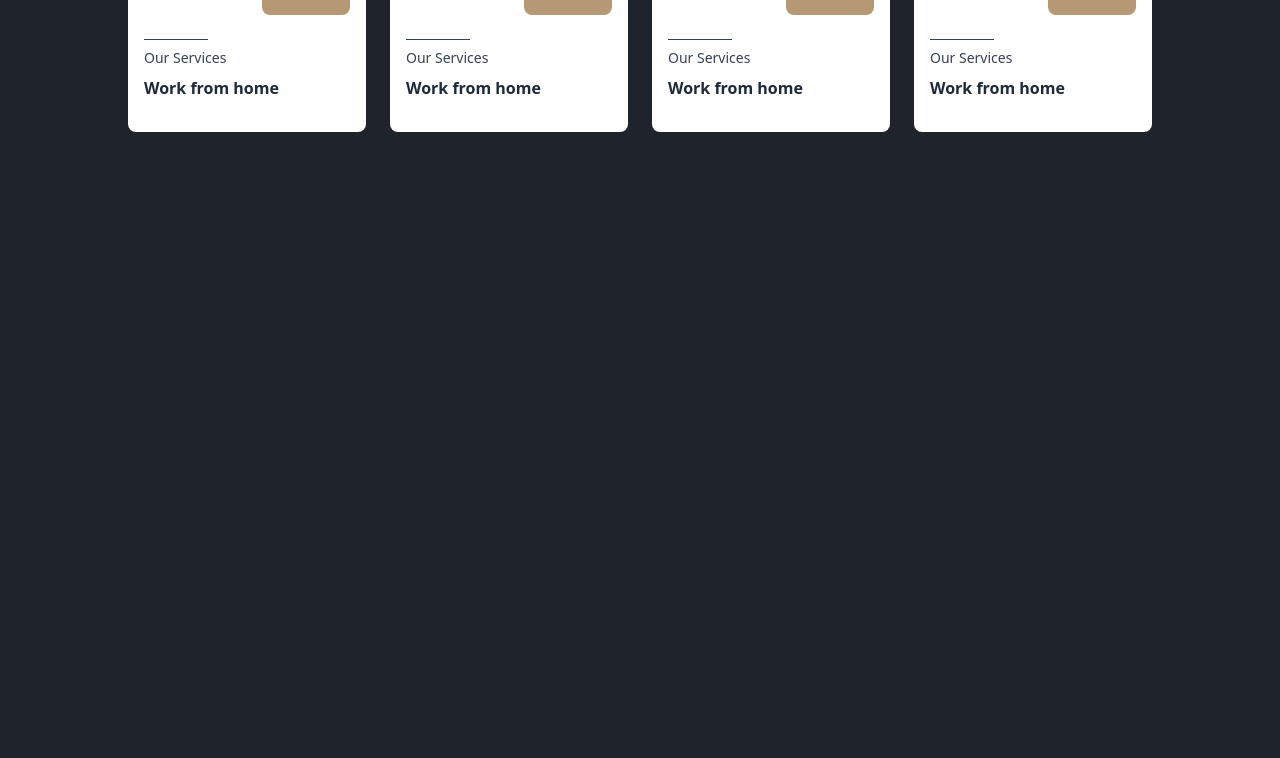
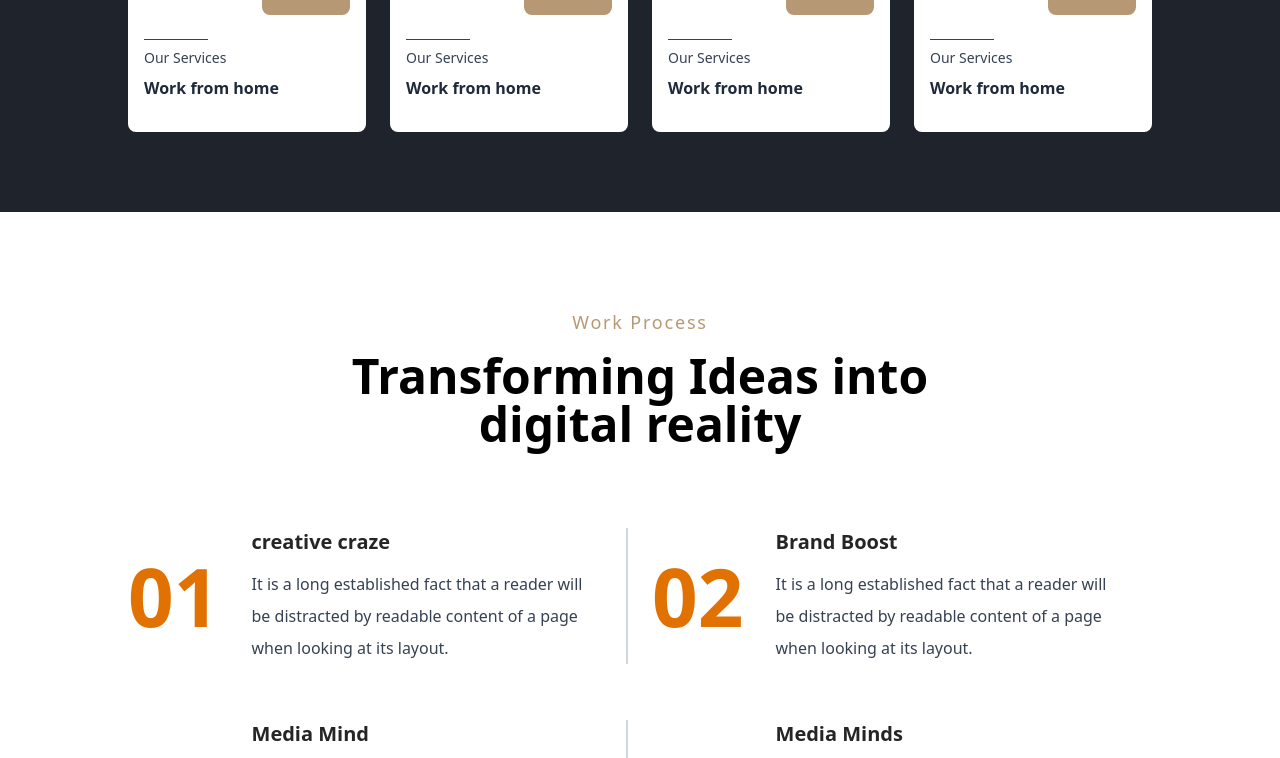
Before and after one commit to Al-AminWeb/corpbox-nextjs-client, a Next.js app: page / in a window 1280 px wide. Shown: the part 2000-2758 px from the top of the page. Before the commit the page ends 2212 px from the top, so only its background shows below. Built offline with nearby package versions, Linux system fonts and the light colour scheme.

Commit message:
Add WorkProcess component and WorkProcessCard for displaying work process details

```diff
--- a/components/Home/Home.tsx
+++ b/components/Home/Home.tsx
@@ -1,6 +1,7 @@
 import Hero from "./Hero/Hero";
 import About from "./About/About";
 import Services from "./services/Services";
+import WorkProcess from "./WorkProcess/WorkProcess";
 
 export default function Home() {
     return (
@@ -8,6 +9,7 @@ export default function Home() {
           <Hero/>
             <About/>
             <Services/>
+            <WorkProcess/>
         </div>
     );
 }
--- /dev/null
+++ b/components/Home/WorkProcess/WorkProcess.tsx
@@ -0,0 +1,20 @@
+import React from "react";
+import WorkPageCard from "./WorkProcessCard";
+
+export default function WorkProcess() {
+    return (
+        <div className="pt-24 pb-24 bg-white">
+            <h1 className="text-[#b69974] text-lg text-center font-medium tracking-widest">Work Process</h1>
+            <h1 className="text-3xl md:text-5xl mt-4 font-bold text-center">Transforming Ideas into <br/> digital
+                reality </h1>
+
+            <div className="w-[80%] mt-20 mx-auto grid grid-cols-1 lg:grid-cols-2 gap-x-6 gap-y-14">
+                <WorkPageCard number="01" title="creative craze" isExtraClass/>
+                <WorkPageCard number="02" title="Brand Boost"/>
+                <WorkPageCard number="03" title="Media Mind" isExtraClass/>
+                <WorkPageCard number="04" title="Media Minds"/>
+
+            </div>
+        </div>
+    );
+}
--- /dev/null
+++ b/components/Home/WorkProcess/WorkProcessCard.tsx
@@ -0,0 +1,28 @@
+import React from "react";
+
+type Props = {
+    number: string;   // changed from number to string
+    title?: string;
+    isExtraClass?: boolean;
+};
+
+export default function WorkPageCard({ number, title, isExtraClass }: Props) {
+    return (
+        <div
+            className={`flex items-center gap-3 ${
+                isExtraClass ? "lg:border-r-2 lg:border-gray-300" : ""
+            }`}
+        >
+            <div className="text-[40px] md:text-[60px] lg:text-[80px] font-bold mr-5 leading-none text-amber-600">
+                {number}
+            </div>
+            <div>
+                <h1 className="text-[#252525] font-semibold text-xl">{title}</h1>
+                <p className="lg:w-[90%] mt-3 leading-8 font-medium text-gray-700">
+                    It is a long established fact that a reader will be distracted by
+                    readable content of a page when looking at its layout.
+                </p>
+            </div>
+        </div>
+    );
+}
```
